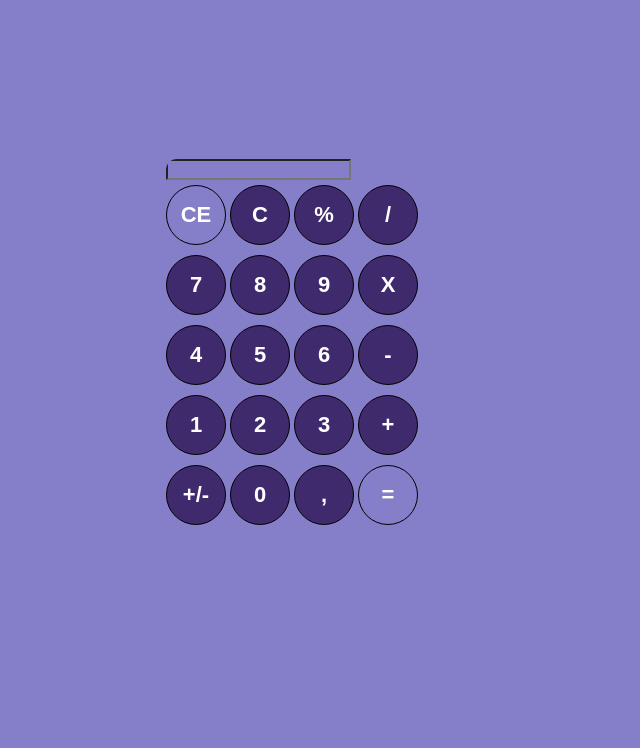
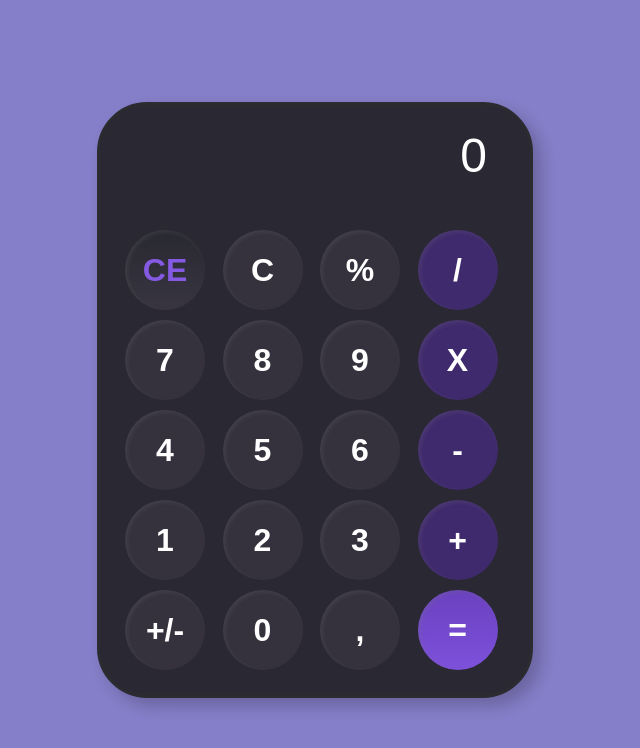
Before and after one commit to ViHoff/sprint_1_Ages, a plain HTML site: page index.html in a window 1280 px wide. Shown: the whole page, without its empty margins (325-965 px from the left). Drawn offline with Linux system fonts and the light colour scheme.

Commit message:
commit segundo dia de Sprint

```diff
--- a/index.html
+++ b/index.html
@@ -3,38 +3,36 @@
 <head>
     <meta charset="UTF-8">
     <meta name="viewport" content="width=device-width, initial-scale=1.0">
-    <title>Site Calculadora</title>
+    <title>Site Calculadora - AGES - Sprint_1 - Vicente Hofmeister - 24106954</title>
     <link rel="stylesheet" href="style.css">
     <link href="https://fonts.googleapis.com/icon?family=Material+Icons" rel="stylesheet">
 </head>
     <body>
-        <section class="box">
-            <form>
-                <input type="text" class="screen" readonly>
-            </form>
-            <div class="button">
-                <button type="button" class="btn btn-ce">CE</button>
-                <button type="button" class="btn btn-dark">C</button>
-                <button type="button" class="btn btn-dark">%</button>
-                <button type="button" class="btn btn-purple">/</button>
-                <button type="button" class="btn btn-dark">7</button>
-                <button type="button" class="btn btn-dark">8</button>
-                <button type="button" class="btn btn-dark">9</button>
-                <button type="button" class="btn btn-purple">X</button>
-                <button type="button" class="btn btn-dark">4</button>
-                <button type="button" class="btn btn-dark">5</button>
-                <button type="button" class="btn btn-dark">6</button>
-                <button type="button" class="btn btn-purple">-</button>
-                <button type="button" class="btn btn-dark">1</button>
-                <button type="button" class="btn btn-dark">2</button>
-                <button type="button" class="btn btn-dark">3</button>
-                <button type="button" class="btn btn-purple">+</button>
-                <button type="button" class="btn btn-dark">+/-</button>
-                <button type="button" class="btn btn-dark">0</button>
-                <button type="button" class="btn btn-dark">,</button>
-                <button type="button" class="btn btn-result">=</button>
+        <div id="box">
+                <input id="screen" readonly>
+            <div id="button">
+                <button onclick="clearScreen()" class="btn-ce">CE</button>
+                <button onclick="clearScreen()" class="btn-dark">C</button>
+                <button onclick="showScreen('%')" class="btn-dark">%</button>
+                <button onclick="showScreen('/')" class="btn-purple">/</button>
+                <button onclick="showScreen('7')" class="btn-dark">7</button>
+                <button onclick="showScreen('8')" class="btn-dark">8</button>
+                <button onclick="showScreen('9')" class="btn-dark">9</button>
+                <button onclick="showScreen('*')" class="btn-purple">X</button>
+                <button onclick="showScreen('4')" class="btn-dark">4</button>
+                <button onclick="showScreen('5')" class="btn-dark">5</button>
+                <button onclick="showScreen('6')" class="btn-dark">6</button>
+                <button onclick="showScreen('-')" class="btn-purple">-</button>
+                <button onclick="showScreen('1')" class="btn-dark">1</button>
+                <button onclick="showScreen('2')" class="btn-dark">2</button>
+                <button onclick="showScreen('3')" class="btn-dark">3</button>
+                <button onclick="showScreen('+')" class="btn-purple">+</button>
+                <button onclick="invertNumber()"  class="btn-dark">+/-</button>
+                <button onclick="showScreen('0')" class="btn-dark">0</button>
+                <button onclick="showScreen('.')" class="btn-dark">,</button>
+                <button onclick="calculate()" class="btn-result">=</button>
             </div>
-        </section>
+        </div>
         <script src="script.js"></script>
     </body>
 </html>
--- a/script.js
+++ b/script.js
@@ -0,0 +1,30 @@
+const screen = document.getElementById("screen");
+screen.value = "0";
+
+function showScreen(input)
+{
+    if(screen.value==0)
+    {
+        screen.value="";
+        screen.value += input;
+    }
+    else
+    {
+        screen.value += input;
+    }
+}
+
+function clearScreen()
+{
+    screen.value = "0";
+}
+
+function calculate()
+{
+    screen.value = eval(screen.value);
+}
+
+function invertNumber()
+{
+    screen.value = (screen.value*-1);
+}
--- a/style.css
+++ b/style.css
@@ -1,41 +1,47 @@
-*
+button
 {
-    box-sizing: border-box;
-    background-color: rgb(133, 126, 200);
+    width: 80px;
+    height: 80px;
+    border-radius: 50px;
+    border: none;
+    background-color: hsl(0, 0%, 30%);
+    color: white;
+    font-size: 2rem;
+    font-weight: bold;
+    cursor: pointer;
+    box-shadow: 2px 2px 4px rgba(124, 124, 124, 0.2) inset;
 }
 
-button
+
+#button
 {
-    flex: 0 0 22%;
-    margin: 5px 0;
-    border: 1px solid #000;
-    width: 60px;
-    height: 60px;
-    font-size: 22px;
-    font-weight: 600;
-    border-radius: 50px;
-    cursor: pointer;
-    color: white;
+    display:grid;
+    grid-template-columns: repeat(4,1fr);
+    gap: 10px;
+    margin: 25px;
 }
 
-.box
+
+#box
 {
-    padding: 0;
-    margin: 0;
-    width: 300px;
-    height: 500px;
-    border-radius: 12px;
+    border-radius: 50px;
     overflow: hidden;
-    border: 1px solid rgb(133, 126, 200)    ;
+    max-width: 430px;
+    overflow: hidden;
+    border: 3px solid rgb(43, 43, 48);
+    font-family: Arial, sans-serif;
+    background-color: rgb(41,40,51);
+    box-shadow: 8px 8px 15px rgba(0, 0, 0, 0.2);
 }
 
 body
 {
-    min-height: 100vh;
-    background: rgb(133, 126, 200);
+    margin: 0;
     display: flex;
+    align-items: center;
     justify-content: center;
-    align-items: center;
+    height:100vh;
+    background-color: rgb(133, 126, 200);
 }
 
 .btn-purple
@@ -44,7 +50,53 @@ body
     color: white;
 }
 
+.btn-purple:hover
+{
+    background-color: rgb(69, 51, 109);
+}
+
 .btn-dark
 {
-    background: rgb(64, 42, 110);
+    background: rgb(53,50, 62);
 }
+
+.btn-dark:hover
+{
+    background-color: rgb(61, 58, 69);
+}
+
+.btn-ce
+{
+    color: rgb(133,90,227);
+    background:linear-gradient(rgb(41, 41, 50),rgb(56, 53, 64));
+}
+
+.btn-ce:hover
+{
+    background:linear-gradient(rgb(39, 39, 47),rgb(39,39,47));
+}
+
+.btn-result
+{
+    color:white;
+    background:linear-gradient(rgb(106,65,191),rgb(126,81,219))
+
+}
+
+.btn-ce:active, .btn-dark:active, .btn-purple:active
+{
+    background-color:rgb(143, 143, 143) ;
+}
+
+
+#screen
+{
+    width: 90%;
+    height:100px;
+    padding:0px;
+    font-size: 3rem;
+    color: white;
+    border:none;
+    text-align: right;
+    background-color:rgb(41,40,51);
+}
```
Also changed, not shown: 1 other file.
